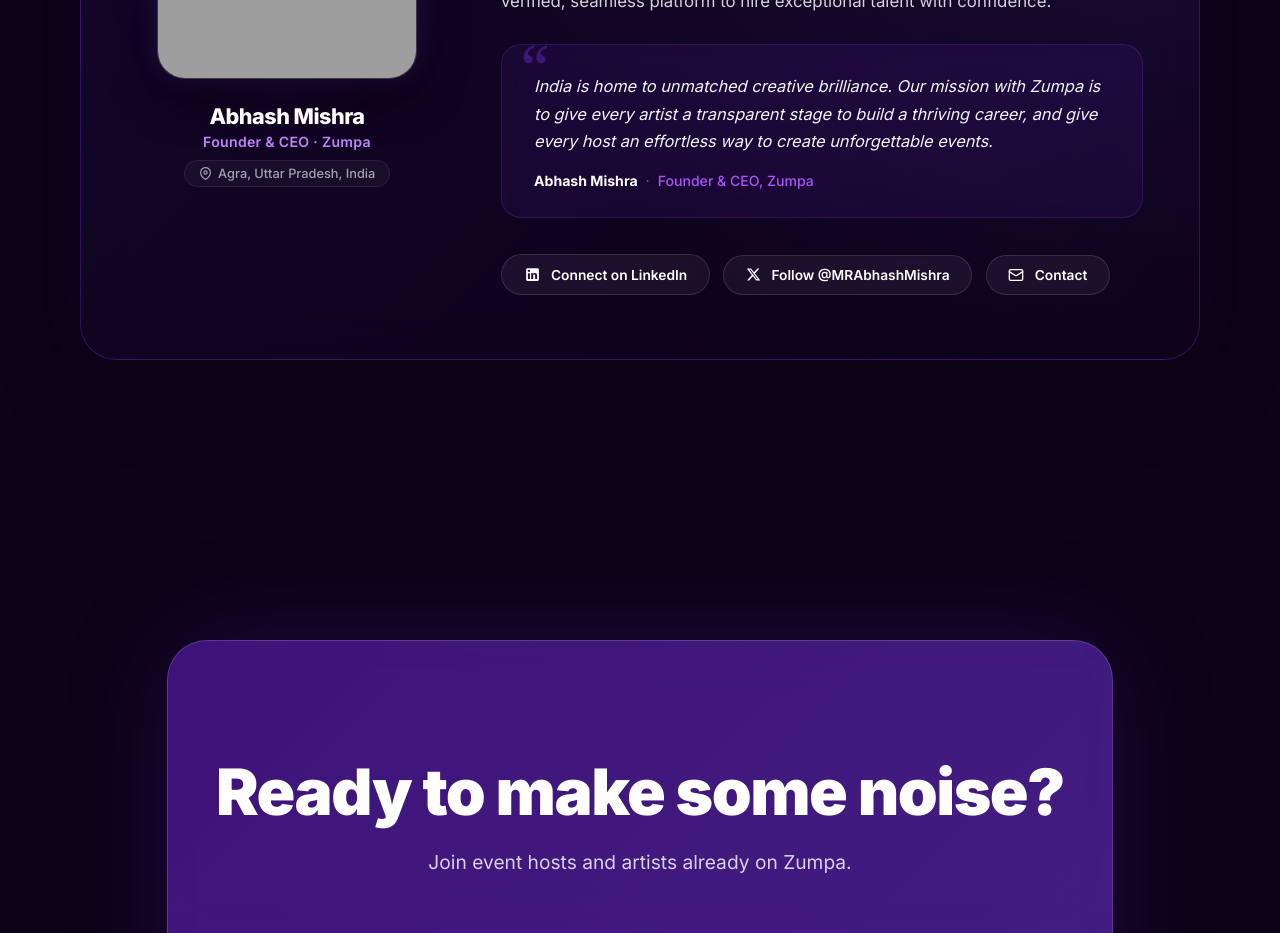
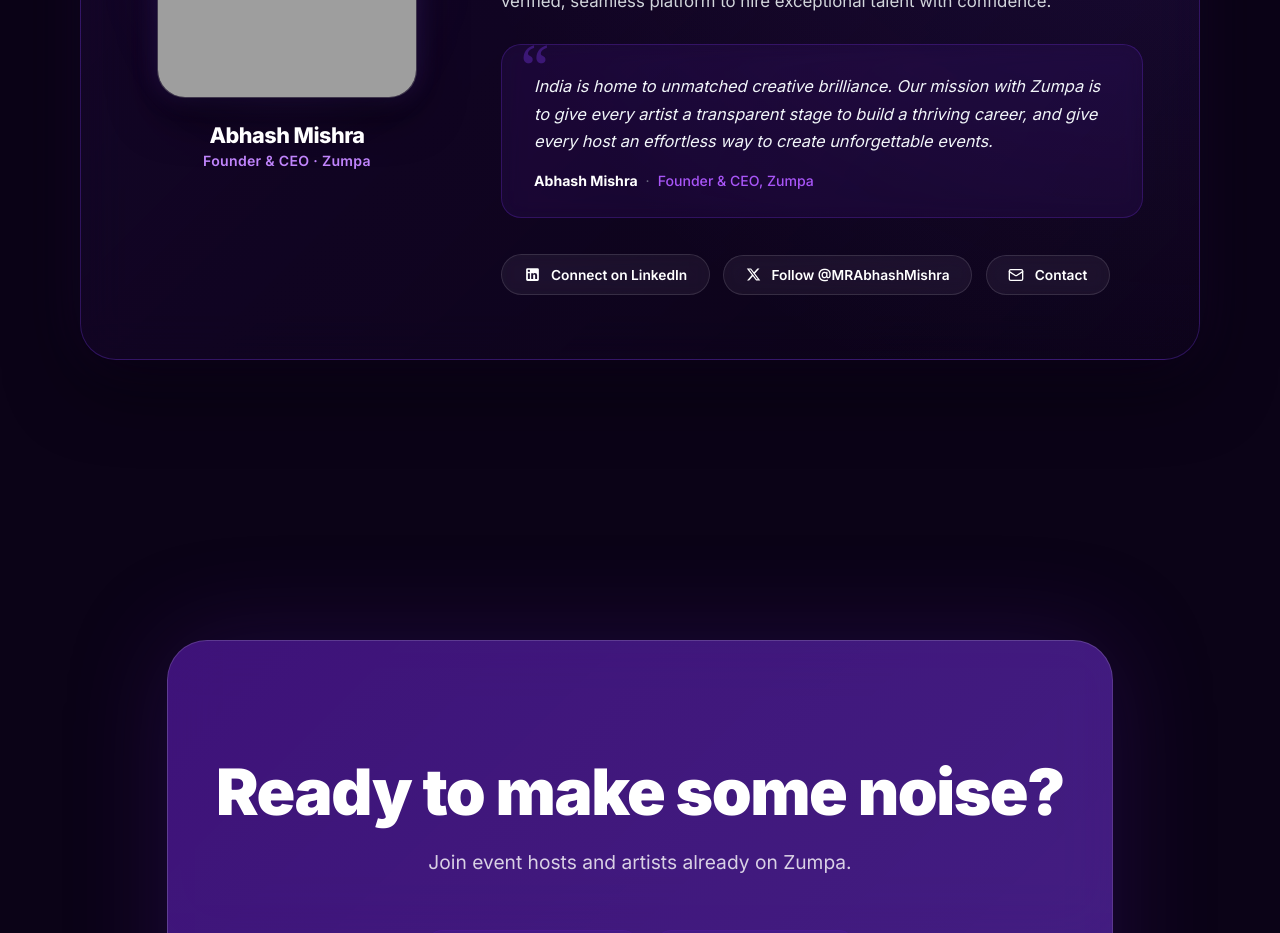
Before and after one commit to heisenberg03/zumpalanding, a Next.js app: page / in a window 1280 px wide. Shown: the part 7020-7953 px from the top of the page. Built offline with nearby package versions, Linux system fonts and the light colour scheme; grey boxes are pictures that could not be loaded.

Commit message:
style(founder): remove location pill from founder profile

```diff
--- a/src/app/globals.css
+++ b/src/app/globals.css
@@ -313,19 +313,7 @@
       font-weight: 600;
       color: #C084FC;
       letter-spacing: 0.3px;
-      margin-bottom: 0.6rem;
-    }
-    .founder-loc {
-      display: inline-flex;
-      align-items: center;
-      gap: 0.4rem;
-      font-size: 0.8rem;
-      font-weight: 500;
-      color: var(--text-muted);
-      background: rgba(255, 255, 255, 0.04);
-      border: 1px solid rgba(255, 255, 255, 0.08);
-      padding: 0.3rem 0.85rem;
-      border-radius: 50px;
+      margin-bottom: 0;
     }
     .founder-headline {
       margin-bottom: 1.25rem !important;
--- a/src/components/AboutFounder.tsx
+++ b/src/components/AboutFounder.tsx
@@ -23,13 +23,6 @@
               <div className="founder-identity">
                 <h3 className="founder-name">Abhash Mishra</h3>
                 <p className="founder-role">Founder &amp; CEO · Zumpa</p>
-                <div className="founder-loc">
-                  <svg width="13" height="13" viewBox="0 0 24 24" fill="none" stroke="currentColor" strokeWidth="2.2" strokeLinecap="round" strokeLinejoin="round">
-                    <path d="M21 10c0 7-9 13-9 13s-9-6-9-13a9 9 0 0 1 18 0z"></path>
-                    <circle cx="12" cy="10" r="3"></circle>
-                  </svg>
-                  <span>Agra, Uttar Pradesh, India</span>
-                </div>
               </div>
             </div>
 
```
